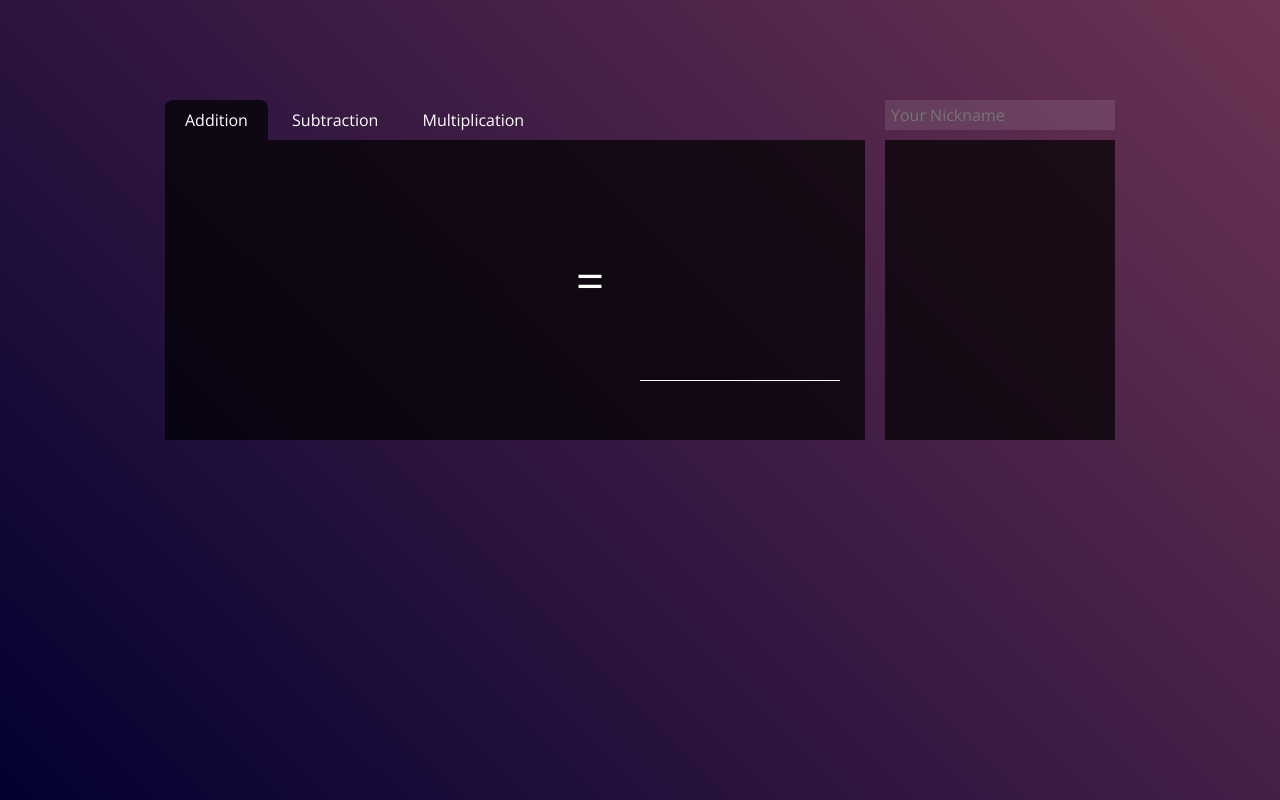
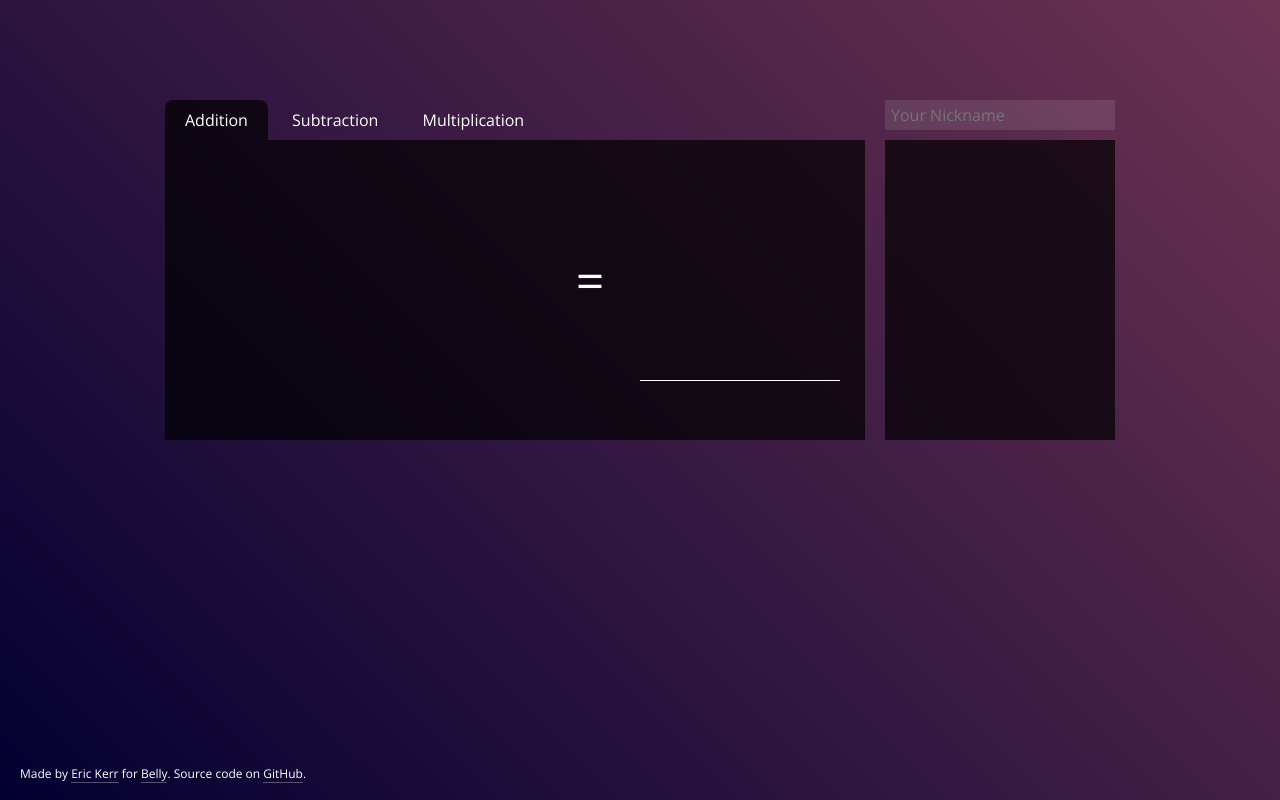
Before and after one commit to EricPKerr/bellymath, a website: page public/index.html in a window 1280 px wide. Drawn offline with nearby package versions, Linux system fonts and the light colour scheme; no server answers.

Commit message:
Footer info and links to author, Belly, and GitHub repo

```diff
--- a/package.json
+++ b/package.json
@@ -4,7 +4,7 @@
   "scripts": {
     "start": "app.js"
   },
-  "version": "0.2.0",
+  "version": "0.2.1",
   "author": "Eric Kerr <EricPKerr@gmail.com>",
   "dependencies": {
     "express": "3.x",
--- a/public/index.html
+++ b/public/index.html
@@ -42,5 +42,6 @@
       <ul id="leaderboard"></ul>
     </div>
   </div>
+  <div id="info">Made by <a href="http://twitter.com/erickerr" target="_blank">Eric Kerr</a> for <a href="http://bellycard.com" target="_blank">Belly</a>. Source code on <a href="https://github.com/EricPKerr/bellymath" target="_blank">GitHub</a>.</div>
 </body>
 </html>
--- a/public/styles/app.less
+++ b/public/styles/app.less
@@ -148,6 +148,24 @@ body, input {
   }
 }
 
+#info {
+  position: absolute;
+  bottom: 20px;
+  left: 20px;
+  font-size: 12px;
+  font-weight: 300;
+
+  a {
+    color: #FFF;
+    text-decoration: none;
+    border-bottom: 1px solid rgba(255,255,255,.3);
+
+    &:hover {
+      border-bottom-color: rgba(255,255,255,.5);
+    }
+  }
+}
+
 .notifyjs-correct-base, .notifyjs-incorrect-base {
   padding: 10px;
   color: #FFF;
```
Also changed, not shown: public/styles/app.css.
